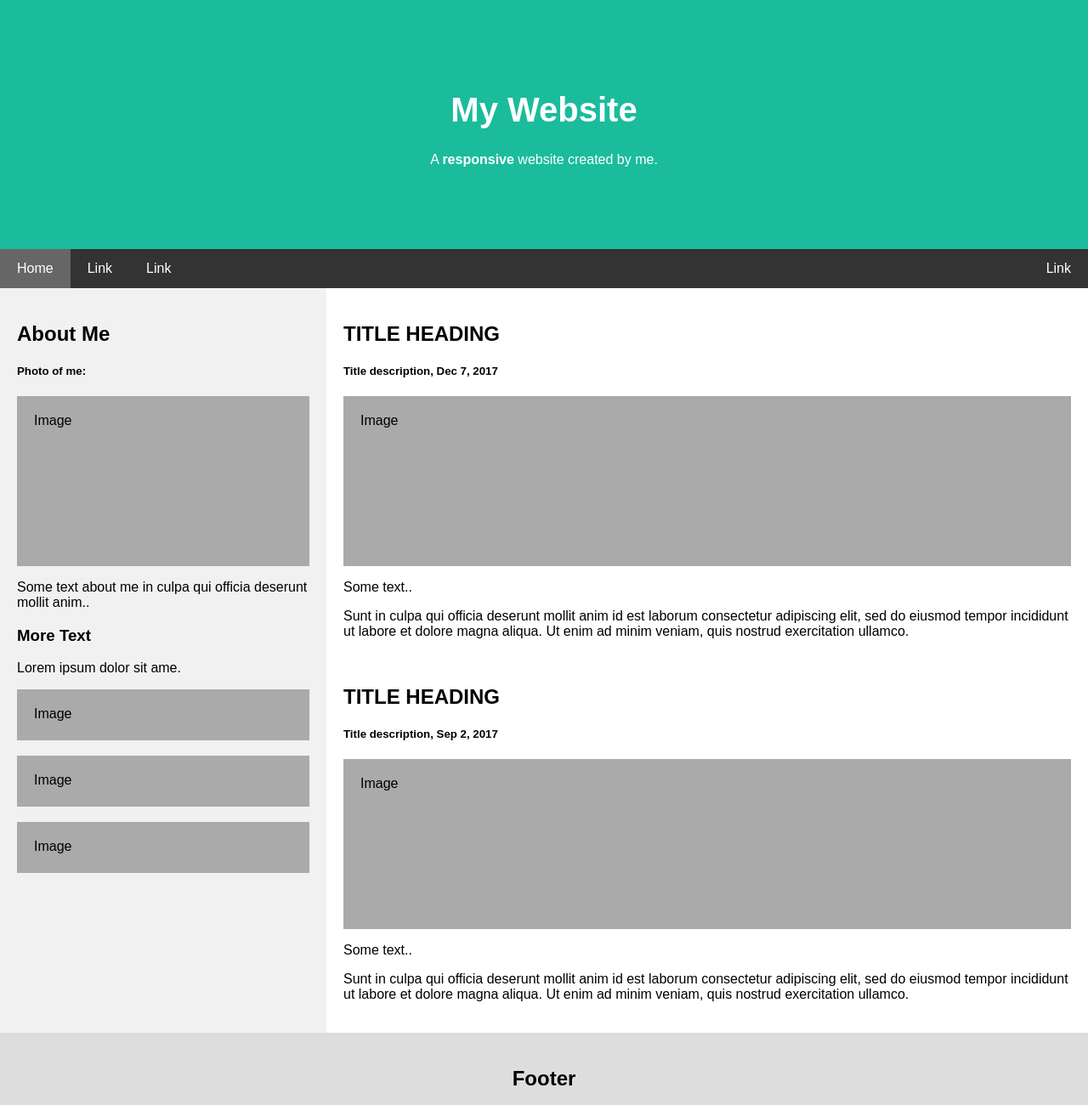
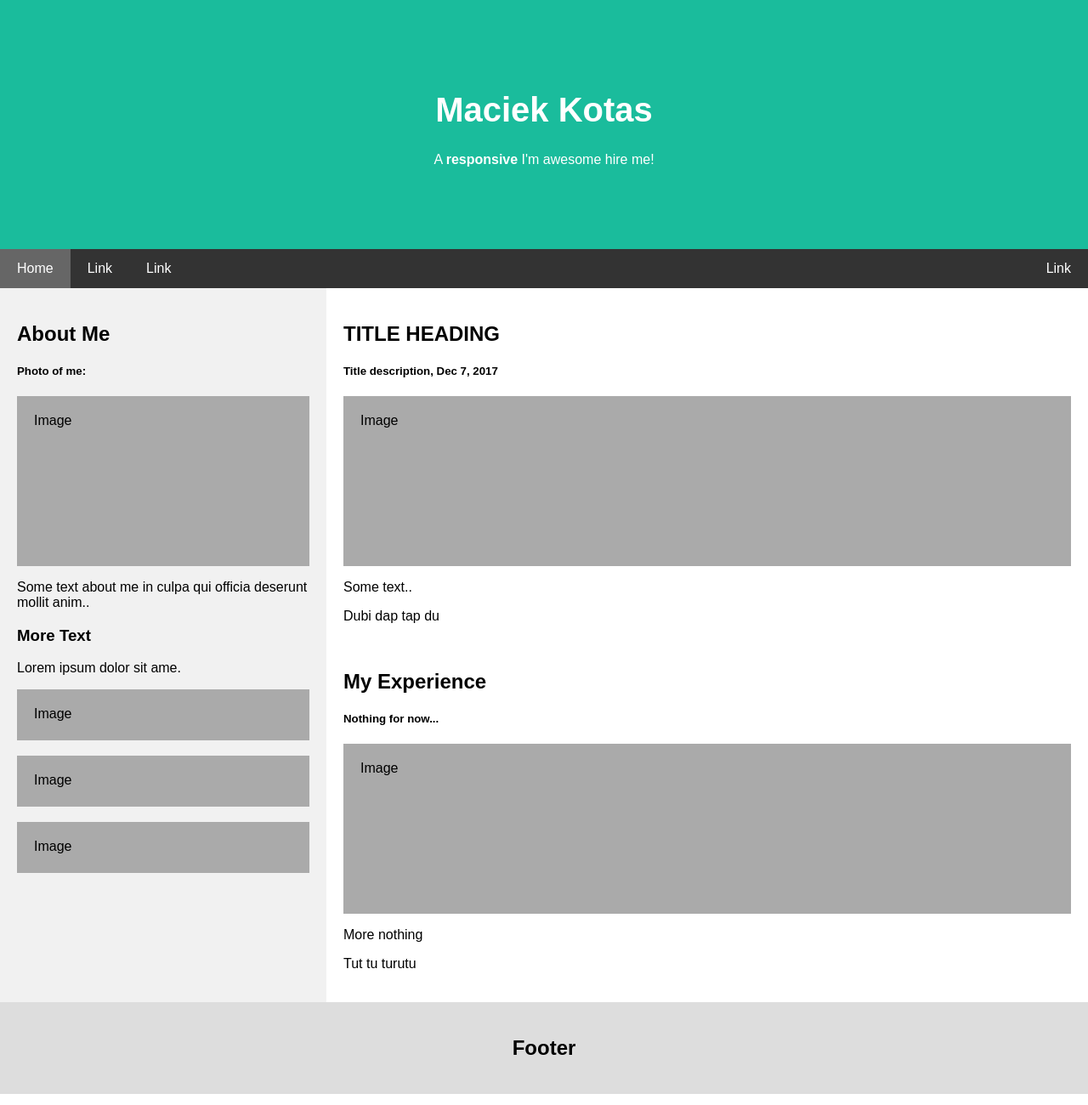
Before and after one commit to maciekkotas/maciekkotas.github.io, a plain HTML site: page index.html in a window 1280 px wide. Shown: the whole page at 85% size. Drawn offline with Linux system fonts and the light colour scheme.

Commit message:
Some more about me.
Just adding my name.

```diff
--- a/index.html
+++ b/index.html
@@ -123,8 +123,8 @@ body {
 <body>
 
 <div class="header">
-  <h1>My Website</h1>
-  <p>A <b>responsive</b> website created by me.</p>
+  <h1>Maciek Kotas</h1>
+  <p>A <b>responsive</b> I'm awesome hire me!</p>
 </div>
 
 <div class="navbar">
@@ -151,13 +151,13 @@ body {
       <h5>Title description, Dec 7, 2017</h5>
       <div class="fakeimg" style="height:200px;">Image</div>
       <p>Some text..</p>
-      <p>Sunt in culpa qui officia deserunt mollit anim id est laborum consectetur adipiscing elit, sed do eiusmod tempor incididunt ut labore et dolore magna aliqua. Ut enim ad minim veniam, quis nostrud exercitation ullamco.</p>
+      <p>Dubi dap tap du</p>
       <br>
-      <h2>TITLE HEADING</h2>
-      <h5>Title description, Sep 2, 2017</h5>
+      <h2>My Experience</h2>
+      <h5>Nothing for now...</h5>
       <div class="fakeimg" style="height:200px;">Image</div>
-      <p>Some text..</p>
-      <p>Sunt in culpa qui officia deserunt mollit anim id est laborum consectetur adipiscing elit, sed do eiusmod tempor incididunt ut labore et dolore magna aliqua. Ut enim ad minim veniam, quis nostrud exercitation ullamco.</p>
+      <p>More nothing </p>
+      <p>Tut tu turutu</p>
   </div>
 </div>
 
```
